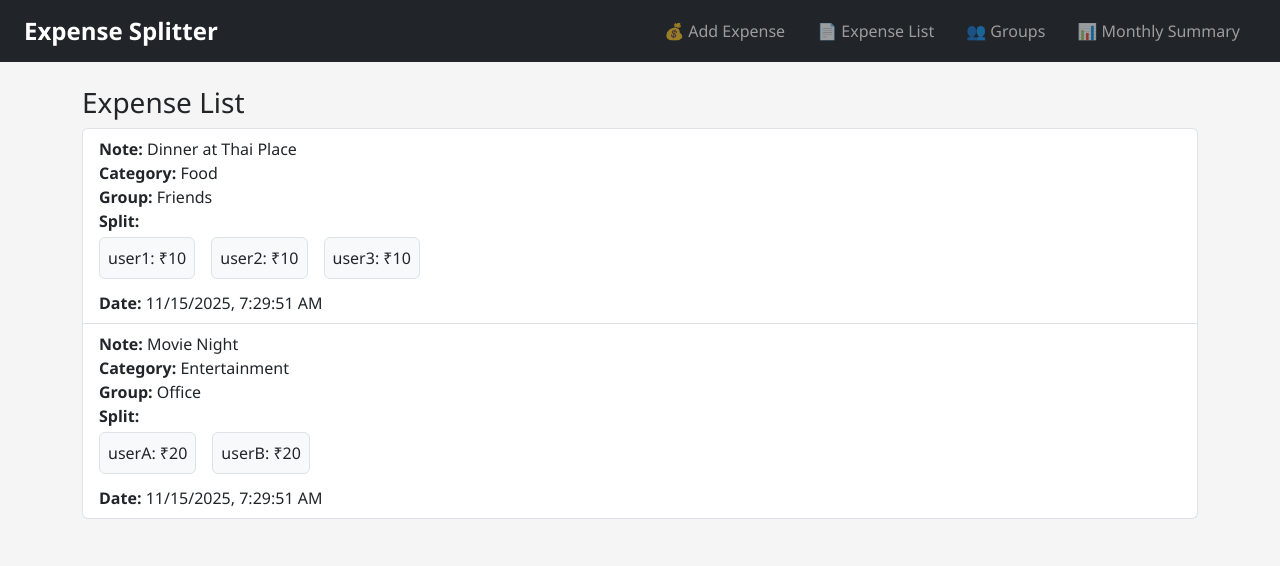
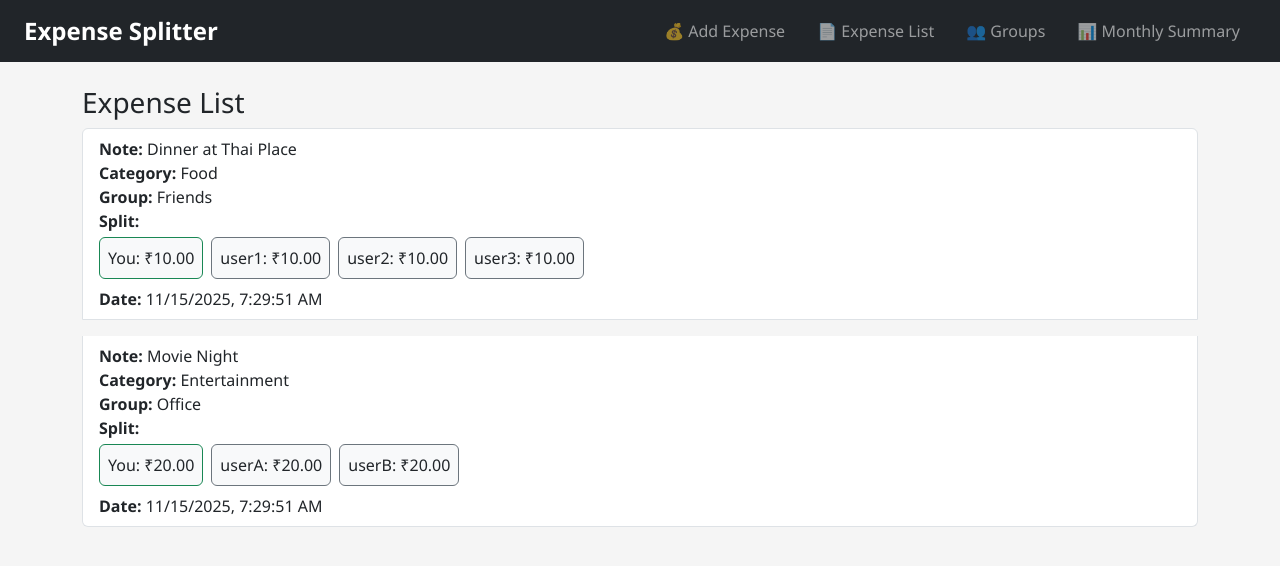
Before and after one commit to vishalrathore05/Split-expence-management, a React (Create React App) app: page /expense-list in a window 1280 px wide. Shown: the top 566 px of the page. Built offline with nearby package versions, Linux system fonts and the light colour scheme.

Commit message:
update the self logic

```diff
--- a/src/components/AddExpense.js
+++ b/src/components/AddExpense.js
@@ -132,43 +132,43 @@ function AddExpense() {
     setGroups(savedGroups);
   }, []);
 
-    // inside addExpense function in AddExpense.js
   const addExpense = () => {
-      if (!amount || !category) {
-        alert("Amount + Category required");
-        return;
+    if (!amount || !category) return alert("Amount + Category required");
+
+    let split = {};
+    if (group) {
+      const selectedGroup = groups.find((g) => g.name === group);
+      if (selectedGroup) {
+        const totalMembers = selectedGroup.members.length + 1; // including self
+        const share = (parseFloat(amount) / totalMembers).toFixed(2);
+
+        // Add self as "You"
+        split["You"] = parseFloat(share);
+        selectedGroup.members.forEach((m) => {
+          split[m] = parseFloat(share);
+        });
       }
-
-      // Determine who owes what
-      const usersInGroup = groups.length; // number of other users
-      const totalUsers = usersInGroup + 1; // including yourself
-      const perUserAmount = (parseFloat(amount) / totalUsers).toFixed(2);
-
-      const split = {};
-      groups.forEach((user) => {
-        split[user] = perUserAmount;
-      });
-
-      // you can skip displaying yourself if you want
-      split["You"] = perUserAmount;
+    } else {
+      split["You"] = parseFloat(amount); // personal expense
+    }
 
     const newExpense = {
       amount,
       note,
       category,
       group,
-        split, // <-- always include split
+      split,
       date: new Date().toISOString(),
     };
 
     const oldExpenses = JSON.parse(localStorage.getItem("expenses")) || [];
     oldExpenses.push(newExpense);
-
     localStorage.setItem("expenses", JSON.stringify(oldExpenses));
 
     alert("Expense saved!");
+    setAmount(""); setNote(""); setCategory(""); setGroup("");
+    navigate("/expense-list");
   };
-
 
   return (
     <div>
--- a/src/components/ExpenseList.js
+++ b/src/components/ExpenseList.js
@@ -5,10 +5,10 @@ function ExpenseList() {
   const selfId = "You"; // Represents yourself in the split
 
   useEffect(() => {
-    // Get saved expenses from localStorage
+    // Load saved expenses from localStorage
     const saved = JSON.parse(localStorage.getItem("expenses")) || [];
 
-    // If no expenses exist (like on GitHub Pages first load), add demo data
+    // If no expenses exist (like on first GitHub Pages load), add demo data
     if (saved.length === 0) {
       const demoExpenses = [
         {
@@ -42,33 +42,37 @@ function ExpenseList() {
       {expenses.length === 0 && <p>No expenses added yet.</p>}
 
       <ul className="list-group">
-        {expenses.map((e, i) => (
-          <li key={i} className="list-group-item">
+        {expenses.map((e, i) => {
+          // Make sure self is first in the split
+          const orderedSplit = { [selfId]: e.split[selfId], ...Object.fromEntries(
+            Object.entries(e.split).filter(([user]) => user !== selfId)
+          )};
+
+          return (
+            <li key={i} className="list-group-item mb-3">
               <strong>Note:</strong> {e.note || "No note"} <br />
               <strong>Category:</strong> {e.category} <br />
               <strong>Group:</strong> {e.group || "Personal"} <br />
 
-            {e.split && (
-              <div className="mb-2">
               <strong>Split:</strong>
               <div className="d-flex flex-wrap mt-1">
-                  {Object.entries(e.split)
-                    .filter(([user]) => user !== selfId) // remove yourself
-                    .map(([user, amt]) => (
+                {Object.entries(orderedSplit).map(([user, amt]) => (
                   <div
                     key={user}
-                        className="me-3 mb-1 p-2 border rounded bg-light"
+                    className={`me-2 mb-2 p-2 border rounded ${
+                      user === selfId ? "border-success bg-light" : "border-secondary bg-light"
+                    }`}
+                    style={{ minWidth: "80px", textAlign: "center" }}
                   >
-                        {user}: ₹{amt}
+                    {user}: ₹{amt.toFixed(2)}
                   </div>
                 ))}
               </div>
-              </div>
-            )}
 
               <strong>Date:</strong> {new Date(e.date).toLocaleString()}
             </li>
-        ))}
+          );
+        })}
       </ul>
     </div>
   );
```
Lines whose indentation alone changed are shown as unchanged.
